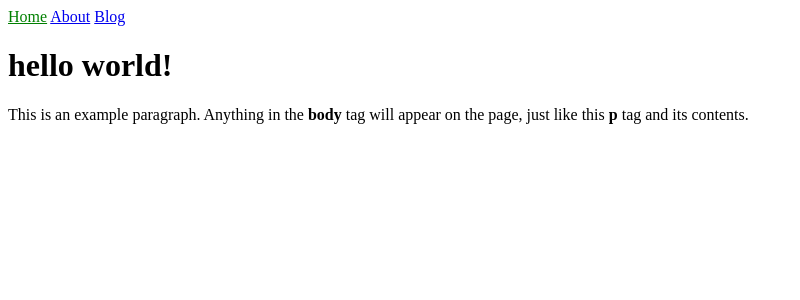
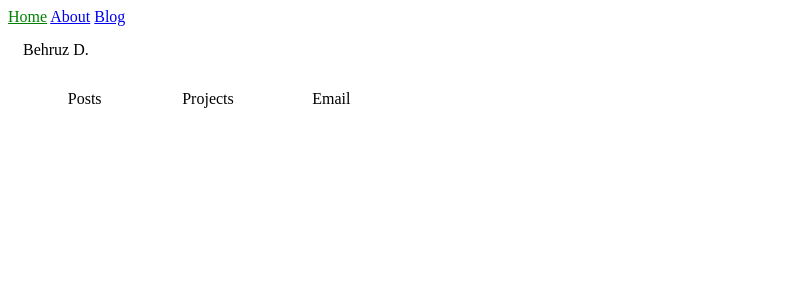
Before and after one commit to davletovb/davletovb.github.io, a Jekyll site: the page built from index.html, in a window 1280 px wide. Shown: the top 300 px of the page, without its empty margins (0-800 px from the left). Built offline with Jekyll 4.4.1, drawn with Linux system fonts in a browser that asks for light colours.

Commit message:
Update index.html

```diff
--- a/index.html
+++ b/index.html
@@ -2,5 +2,23 @@
 layout: default
 title: Home
 ---
-<h1>{{ "Hello World!" | downcase }}</h1>
-<p>This is an example paragraph. Anything in the <strong>body</strong> tag will appear on the page, just like this <strong>p</strong> tag and its contents.</p>
+<table style="width: 400px; border-collapse: collapse;" border="0" cellpadding="15">
+<tbody>
+<tr>
+<td style="width: 100%;">Behruz D.</td>
+</tr>
+<tr>
+<td style="width: 100%;">
+<table style="border-collapse: collapse; width: 100%;" border="0">
+<tbody>
+<tr>
+<td style="width: 33.3333%; text-align: center;">Posts</td>
+<td style="width: 33.3333%; text-align: center;">Projects</td>
+<td style="width: 33.3333%; text-align: center;">Email</td>
+</tr>
+</tbody>
+</table>
+</td>
+</tr>
+</tbody>
+</table>
```
